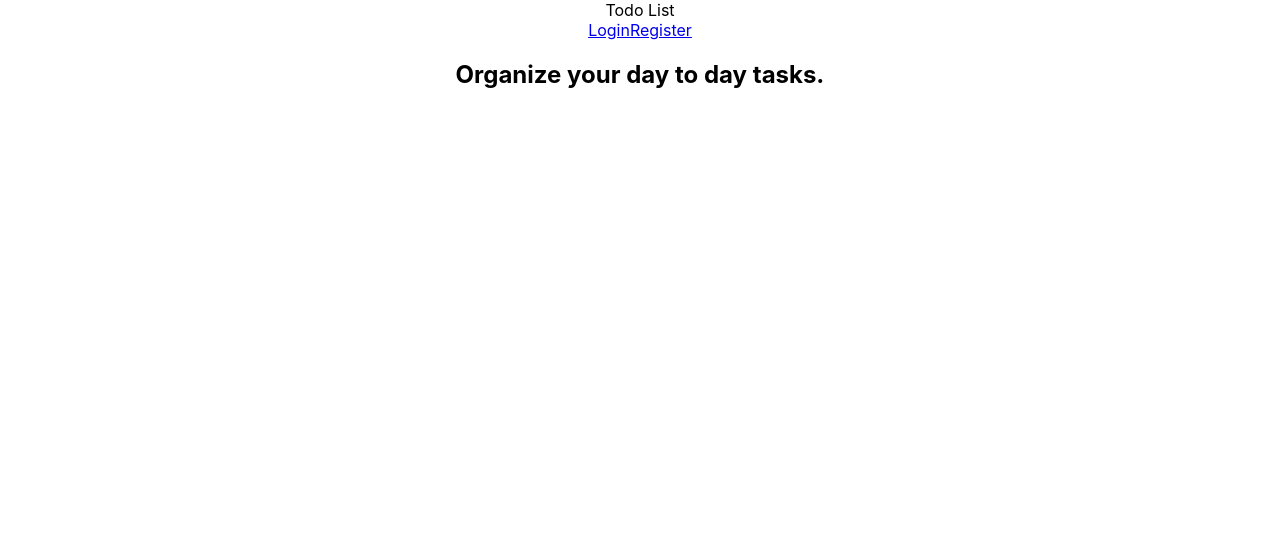
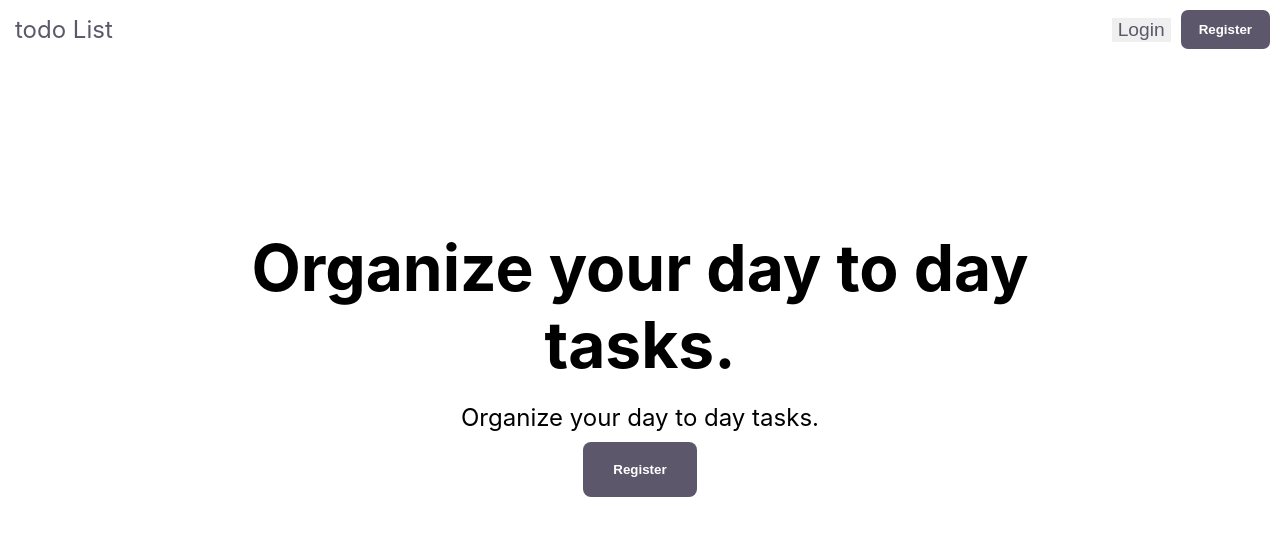
Before and after one commit to Lspacedev/todo-list-app, a React (Create React App) app: page / in a window 1280 px wide. Shown: the top 536 px of the page. Built offline with nearby package versions, Linux system fonts and the light colour scheme.

Commit message:
updated styles

```diff
--- a/src/App.css
+++ b/src/App.css
@@ -27,6 +27,99 @@
 .App-link {
   color: #61dafb;
 }
- .Task input{
+.Task input {
   border: none;
- }
+}
+
+* {
+  box-sizing: border-box;
+}
+
+.App,
+body,
+#root,
+html {
+  height: 100%;
+  width: 100%;
+}
+
+.landing {
+  height: 100%;
+}
+
+.landing-info {
+  padding: 150px;
+}
+
+.landing-title {
+  font-size: 4rem;
+  font-weight: bold;
+  margin: 20px;
+}
+.landing-subtitle {
+  font-size: 1.5rem;
+  margin: 10px;
+}
+nav {
+  display: flex;
+  justify-content: space-between;
+}
+
+.logo {
+  font-size: 1.5rem;
+  font-weight: 400;
+  color: #5d576b;
+  margin: 15px;
+}
+
+.login-register {
+  display: flex;
+  align-items: center;
+  gap: 10px;
+}
+
+.login-btn {
+  font-size: 1.2rem;
+  color: #5d576b;
+  border: none;
+}
+
+.register-btn {
+  background-color: #5d576b;
+  color: white;
+  font-weight: bold;
+  padding: 12px 18px;
+  border-radius: 7px;
+
+  margin-right: 10px;
+  border: none;
+}
+
+.register-btn2 {
+  background-color: #5d576b;
+  color: white;
+  font-weight: bold;
+  padding: 20px 30px;
+  border-radius: 8px;
+  border: none;
+}
+
+.Login {
+  height: inherit;
+  display: flex;
+  justify-content: center;
+  align-items: center;
+
+  background-color: whitesmoke;
+}
+
+.login-form-container {
+  background-color: white;
+  border: 1px solid black;
+  padding: 40px;
+
+  border-radius: 15px;
+}
+
+.Login input[type="text"] {
+}
--- a/src/components/landing.js
+++ b/src/components/landing.js
@@ -2,16 +2,22 @@ import { Link } from "react-router-dom";
 
 function Landing() {
   return (
-    <div>
+    <div className="landing">
       <nav>
-        <div>Todo List</div>
-        <div>
-          <Link to="login">Login</Link>
-          <Link to="registration">Register</Link>
+        <div className="logo">todo List</div>
+        <div className="login-register">
+          <Link to="login">
+            <button className="login-btn">Login</button>
+          </Link>
+          <Link to="registration">
+            <button className="register-btn">Register</button>
+          </Link>
         </div>
       </nav>
-      <div>
-        <h2>Organize your day to day tasks.</h2>
+      <div className="landing-info">
+        <div className="landing-title">Organize your day to day tasks.</div>
+        <div className="landing-subtitle">Organize your day to day tasks.</div>
+        <button className="register-btn2">Register</button>
       </div>
     </div>
   );
--- a/src/components/login.js
+++ b/src/components/login.js
@@ -29,7 +29,8 @@ function Login({ handleLoginSubmit, loginStatus }) {
   }
 
   return (
-    <div>
+    <div className="Login">
+      <div className="login-form-container">
         <h1>Login </h1>
         <form>
           <div className="username">
@@ -67,6 +68,7 @@ function Login({ handleLoginSubmit, loginStatus }) {
 
         <button>Go to home page</button>
       </div>
+    </div>
   );
 }
 
```
Lines whose indentation alone changed are shown as unchanged.
